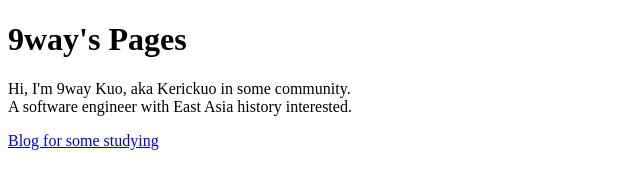
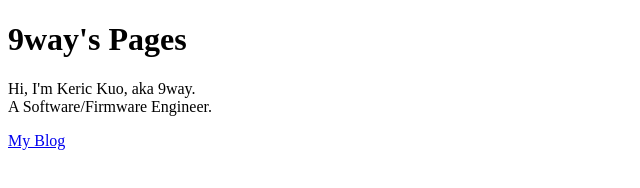
Before and after one commit to 9way/9way.github.io, a plain HTML site: page index.html in a window 1280 px wide. Shown: the whole page, without its empty margins (0-640 px from the left). Drawn offline with Linux system fonts and the light colour scheme.

Commit message:
Update index.html

```diff
--- a/index.html
+++ b/index.html
@@ -2,10 +2,10 @@
 <html>
 <body>
 <h1>9way's Pages</h1>
-Hi, I'm 9way Kuo, aka Kerickuo in some community.<br />
+Hi, I'm Keric Kuo, aka 9way.<br />
 
-A software engineer with East Asia history interested.<br />
+A Software/Firmware Engineer.<br />
 
-<p><a href="./blog/">Blog for some studying</a></p>
+<p><a href="./blog/">My Blog</a></p>
 </body>
 </html>
```
